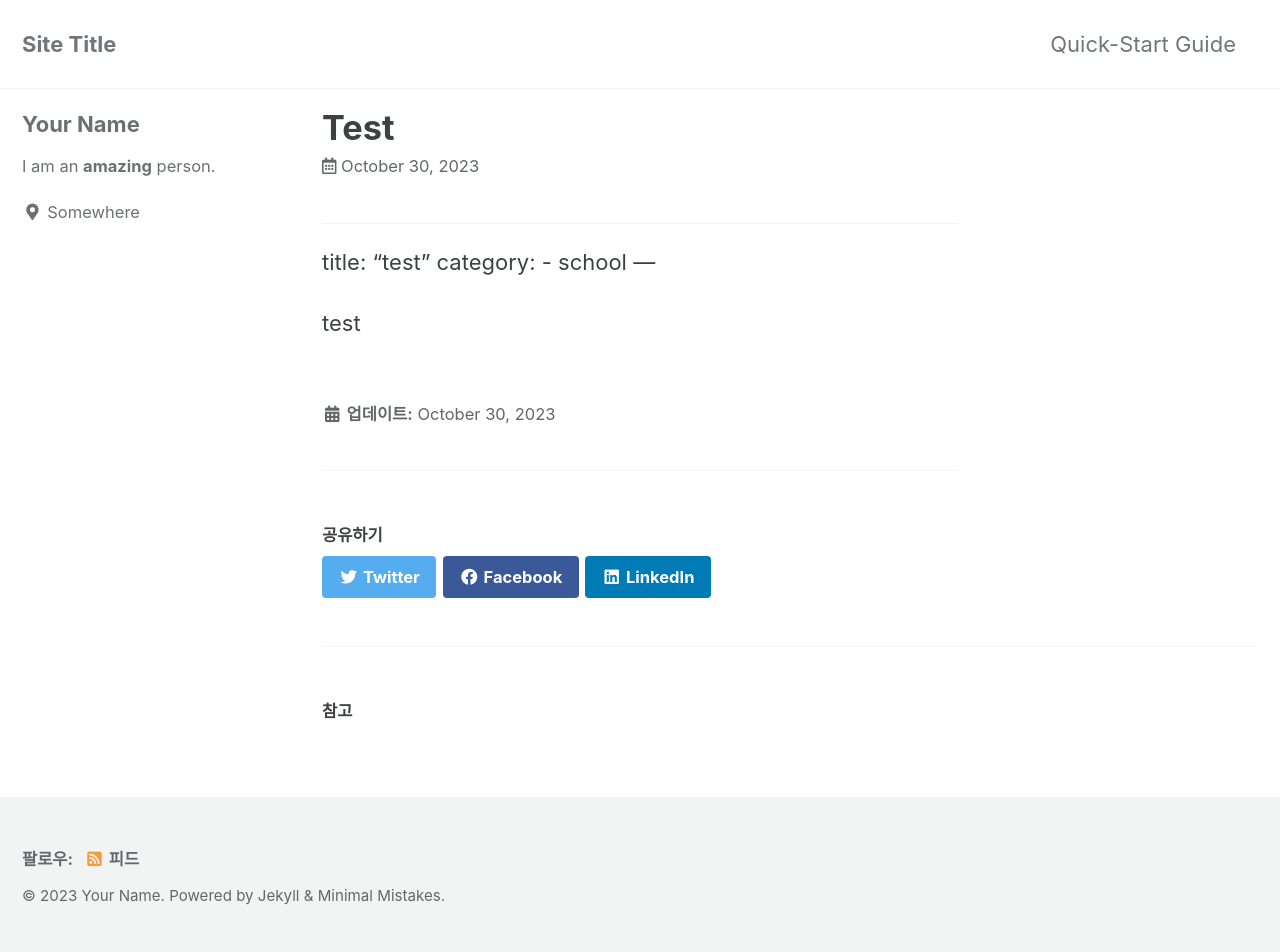
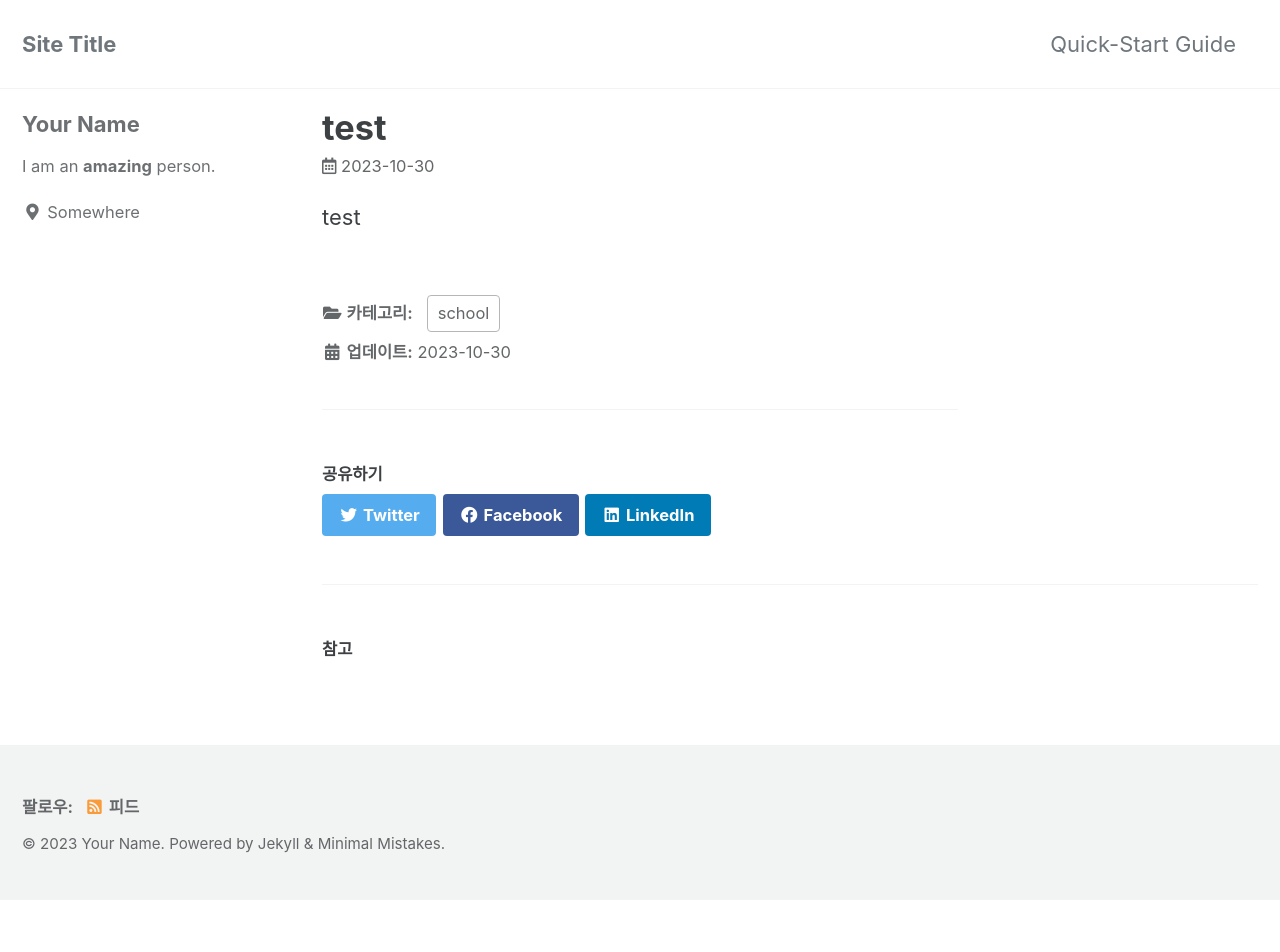
Before and after one commit to YonY-K/YonY-K.github.io, a Jekyll site: the page built from _posts/school/2023-10-30-test.md, in a window 1280 px wide. Built offline with Jekyll 4.4.1, drawn with Linux system fonts in a browser that asks for light colours; cached includes are drawn as plain includes; after the commit the page ends 900 px from its top, so only the background shows below that; part of the change alters nothing that is shown.

```diff
--- a/_config.yml
+++ b/_config.yml
@@ -291,3 +291,5 @@ defaults:
       comments: # true
       share: true
       related: true
+
+date_format: "%Y-%m-%d"
--- a/_posts/school/2023-10-30-test.md
+++ b/_posts/school/2023-10-30-test.md
@@ -1,4 +1,4 @@
-----
+---
 title:  "test"
 category:
     - school
```
